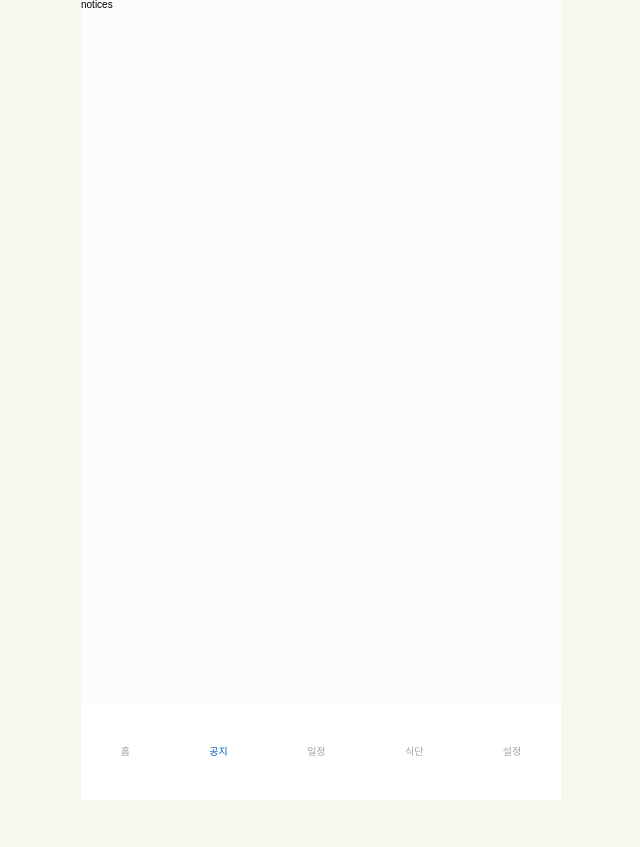
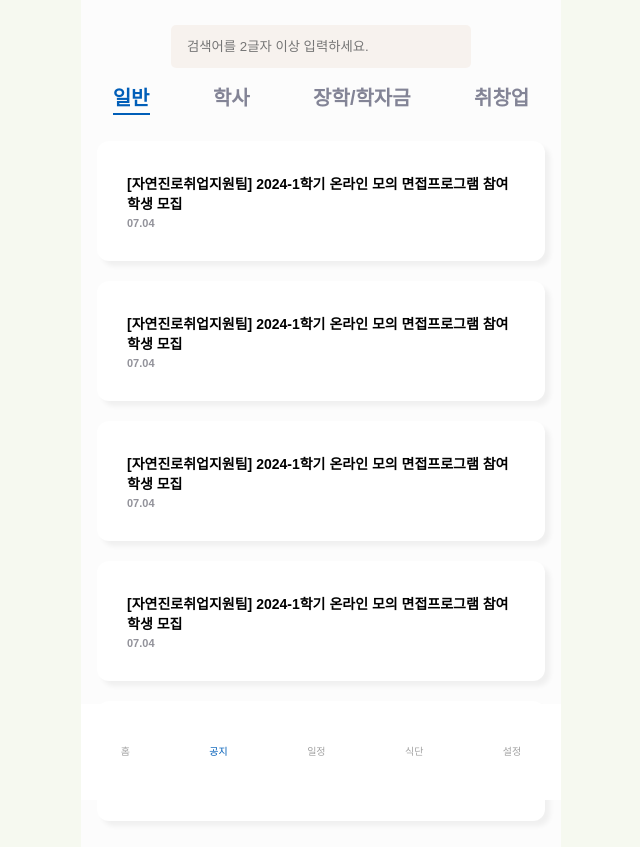
Before and after one commit to MJU-Application/FE, a React (Vite) app: page /notice in a window 1280 px wide. Shown: the whole page, without its empty margins (319-959 px from the left). Before the commit the page ends 800 px from the top, so only its background shows below. Built offline with nearby package versions, Linux system fonts and the light colour scheme.

Commit message:
feat: Notice 페이지 정의

```diff
--- a/src/pages/notices/Notices.tsx
+++ b/src/pages/notices/Notices.tsx
@@ -1,5 +1,71 @@
+import styled from "styled-components";
+import Article from "./components/Article";
+import SearchBar from "./components/SearchBar";
+import Menu from "./components/Menu";
+import { useEffect, useState } from "react";
+
 function Notices() {
-  return <div>notices</div>;
+  const [menu, setMenu] = useState<string>("일반");
+  const NOTICES = [
+    {
+      title:
+        "[자연진로취업지원팀] 2024-1학기 온라인 모의 면접프로그램 참여 학생 모집",
+      link: "https://www.mju.ac.kr/bbs/mjukr/141/213267/artclView.do",
+      date: "07.04",
+      id: 1,
+    },
+    {
+      title:
+        "[자연진로취업지원팀] 2024-1학기 온라인 모의 면접프로그램 참여 학생 모집",
+      link: "https://www.mju.ac.kr/bbs/mjukr/141/213267/artclView.do",
+      date: "07.04",
+      id: 2,
+    },
+    {
+      title:
+        "[자연진로취업지원팀] 2024-1학기 온라인 모의 면접프로그램 참여 학생 모집",
+      link: "https://www.mju.ac.kr/bbs/mjukr/141/213267/artclView.do",
+      date: "07.04",
+      id: 3,
+    },
+    {
+      title:
+        "[자연진로취업지원팀] 2024-1학기 온라인 모의 면접프로그램 참여 학생 모집",
+      link: "https://www.mju.ac.kr/bbs/mjukr/141/213267/artclView.do",
+      date: "07.04",
+      id: 4,
+    },
+    {
+      title:
+        "[자연진로취업지원팀] 2024-1학기 온라인 모의 면접프로그램 참여 학생 모집",
+      link: "https://www.mju.ac.kr/bbs/mjukr/141/213267/artclView.do",
+      date: "07.04",
+      id: 5,
+    },
+  ];
+  useEffect(() => {}, [menu]);
+  return (
+    <>
+      <SearchBar />
+      <Menu menu={menu} setMenu={setMenu} />
+      <NoticeWrapper>
+        {NOTICES.map((notice) => (
+          <Article
+            title={notice.title}
+            date={notice.date}
+            link={notice.link}
+            key={notice.id}
+          />
+        ))}
+      </NoticeWrapper>
+    </>
+  );
 }
 
 export default Notices;
+const NoticeWrapper = styled.div`
+  display: flex;
+  flex-direction: column;
+  align-items: center;
+  padding: 16px;
+`;
```
